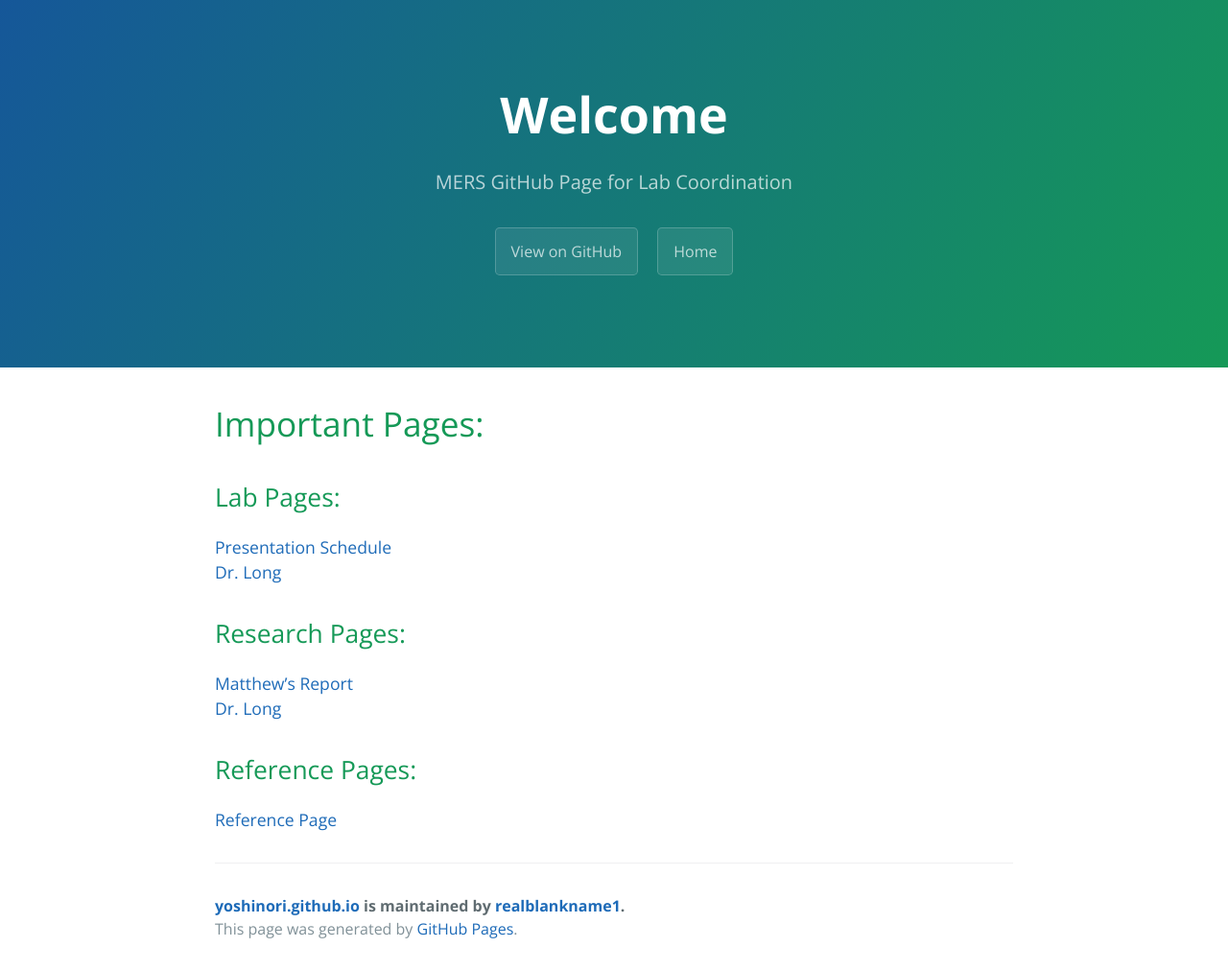
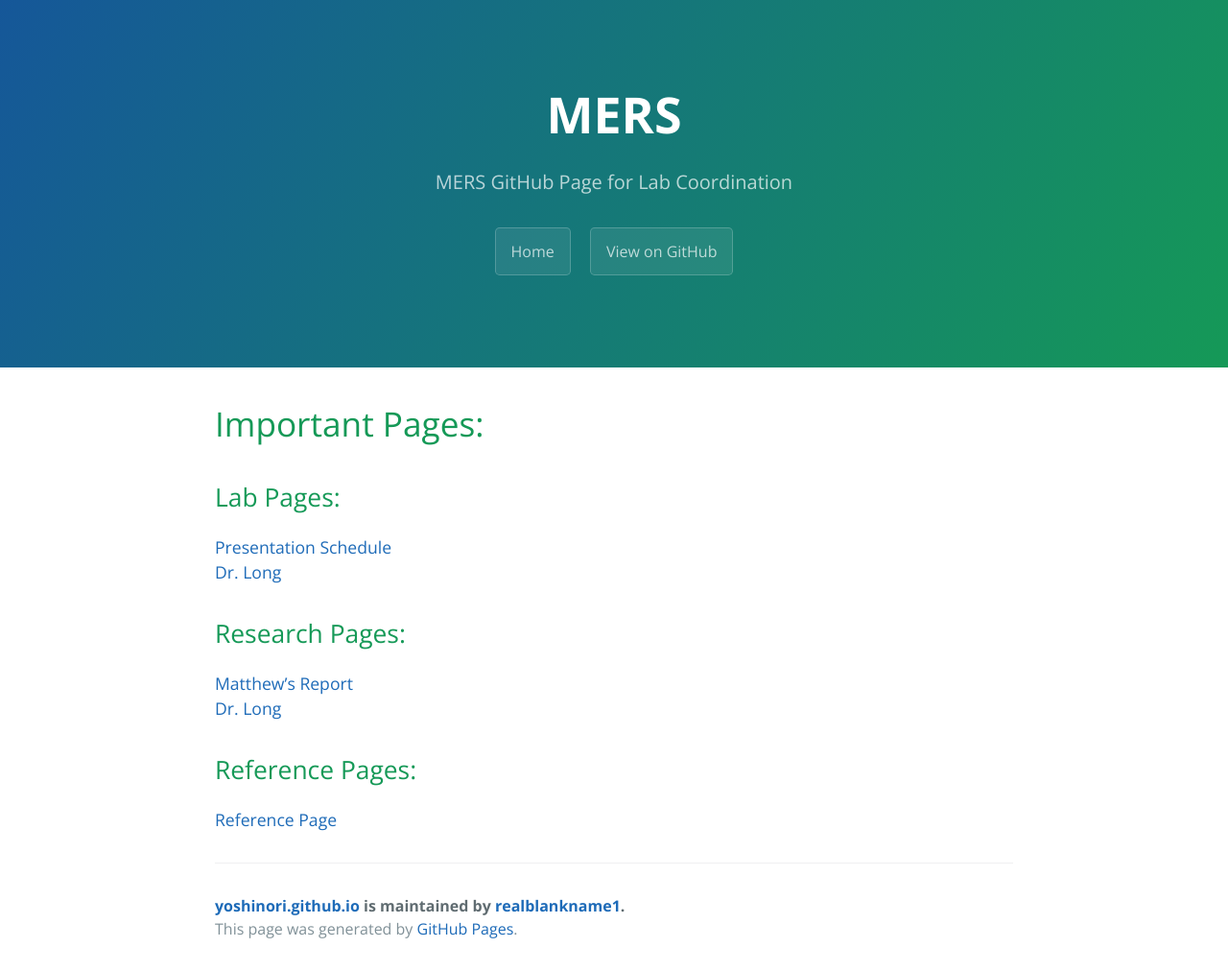
Before and after one commit to realblankname1/yoshinori.github.io, a Jekyll site: the page built from index.md, in a window 1280 px wide. Shown: the whole page at 96% size. Built offline with Jekyll 4.4.1, drawn with Linux system fonts in a browser that asks for light colours.

Commit message:
Changing Header

```diff
--- a/_layouts/default.html
+++ b/_layouts/default.html
@@ -18,11 +18,11 @@
     <header class="page-header" role="banner">
       <h1 class="project-name">{{ page.title | default: site.title | default: site.github.repository_name }}</h1>
       <h2 class="project-tagline">{{ page.description | default: site.description | default: site.github.project_tagline }}</h2>
+      {% if site.show_home %}
+        <a href="{{ site.url }}" class="btn">Home</a>
+      {% endif %}
       {% if site.github.is_project_page %}
         <a href="{{ site.github.repository_url }}" class="btn">View on GitHub</a>
-      {% endif %}
-      {% if site.show_home %}
-        <a href="{{ site.url }}" class="btn">Home</a>
       {% endif %}
       {% if site.show_downloads %}
         <a href="{{ site.github.zip_url }}" class="btn">Download .zip</a>
--- a/index.md
+++ b/index.md
@@ -1,9 +1,8 @@
 ---
 layout: default
-title: Welcome
+title: MERS
 description: MERS GitHub Page for Lab Coordination
 ---
-
 
 # Important Pages:
 ## Lab Pages:
```
